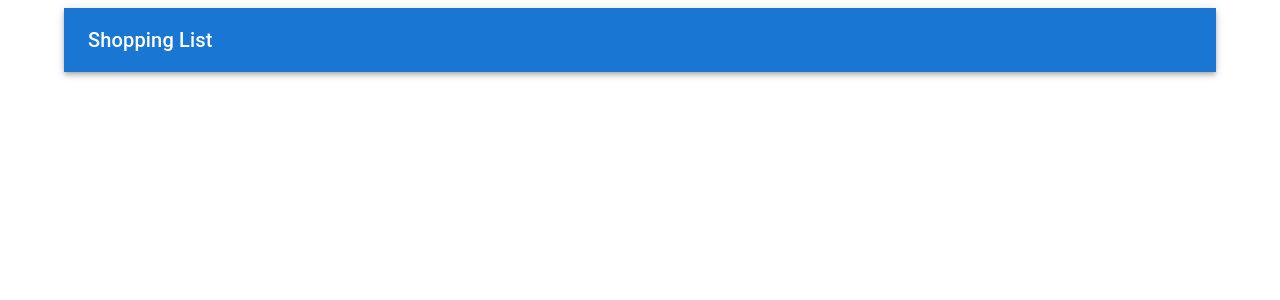
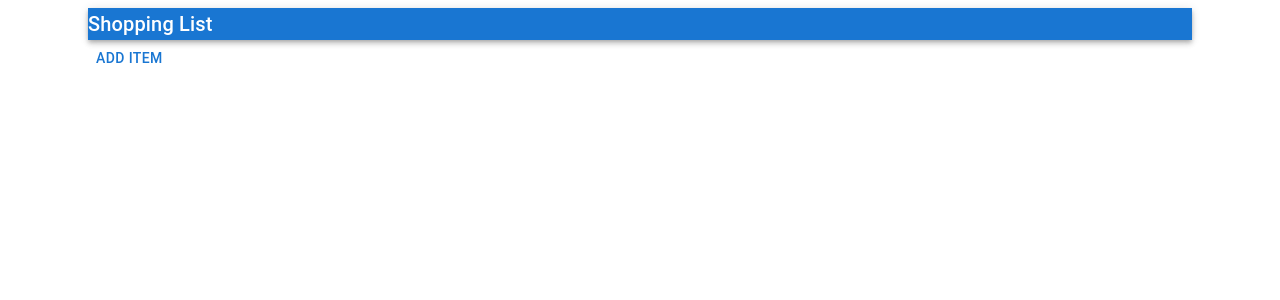
Before and after one commit to yanfangchen209/reactcarfront, a React (Create React App) app: page / in a window 1280 px wide. Shown: the top 300 px of the page. Built offline with nearby package versions, Linux system fonts and the light colour scheme; a web font is replaced by a local one.

Commit message:
complete addItem Dialog  Modal

```diff
--- /dev/null
+++ b/src/AddItemForm.tsx
@@ -0,0 +1,61 @@
+
+import React, { useState } from 'react'
+import Button from '@mui/material/Button';
+import TextField from '@mui/material/TextField';
+import Dialog from '@mui/material/Dialog';
+import DialogActions from '@mui/material/DialogActions';
+import DialogContent from '@mui/material/DialogContent';
+import DialogTitle from '@mui/material/DialogTitle';
+import {Item} from './App';
+
+type AddItemProps = {
+  addItem: (item: Item) => void;
+}
+
+
+function AddItemForm (props: AddItemProps){
+  const [open, setOpen] = useState(false);
+  //store a shopping item that the user enters, and its type is Item
+  const [item, setItem] = useState<Item>({product: '', amount: ''});
+//it specifies that the component should receive a function prop called addItem,
+//which takes an Item as its argument and returns void.
+
+
+  const handleOpen = () => {
+    setOpen(true);
+  }
+  const handleClose = () => {
+    setOpen(false);
+  }
+
+  // Calls addItem function from App.tsx and passes 'item' state into it
+  const addItemHandler = () => {
+    props.addItem(item);
+    //clear text fields and close modal dialog
+    setItem({product: '', amount: ''});
+    handleClose();
+  }
+
+  return (
+    <>
+      <Button onClick={handleOpen}>Add Item</Button>
+      {/**clicks outside of the Dialog, onClose is invoked/called */}
+      <Dialog open={open} onClose={handleClose}>
+        <DialogTitle>New Item</DialogTitle>
+        <DialogContent>
+          <TextField value={item.product} margin="dense"
+            onChange={e => setItem({...item, product: e.target.value})}
+            label="Product" fullWidth />
+          <TextField value={item.amount} margin="dense"
+            onChange={e => setItem({...item, amount: e.target.value})}
+            label="Amount" fullWidth />
+        </DialogContent>
+        <DialogActions>
+          <Button onClick={handleClose}>Cancel</Button>
+          <Button onClick={addItemHandler}>Add</Button>
+        </DialogActions>
+      </Dialog>
+    </>
+  )
+}
+export default AddItemForm;
--- a/src/App.tsx
+++ b/src/App.tsx
@@ -3,24 +3,30 @@ import Toolbar from '@mui/material/Toolbar';
 import Typography from '@mui/material/Typography';
 import Container from '@mui/material/Container';
 import CssBaseline from '@mui/material/CssBaseline';
-import Counter from './component/Counter'
 import { useEffect, useState } from 'react';
+import AddItemForm from './AddItemForm';
 
-import {QueryClient, QueryClientProvider} from '@tanstack/react-query';
-import Repositories from './component/Repositories';
-const queryClient = new QueryClient();
-/** repositories are fetched using the React Query library. We also managed to handle request
- * status easily using its built-in features. We don’t need any states to store response data
- * because React Query handles data management and caching:By using React Query, we have to write
- * less code to get proper error handling, data caching, and so on, due to the built-in functionalities
- *  that it provides. */
+//create a type for the shopping items, Item, which we will also export because we need it in other components later:
+export type Item = {
+  product: string;
+  amount: string;
+}
 function App() {
 
+ const [items, setItems] = useState<Item[]>([]);
+  const addItem = (newItem: Item) => {
+    setItems([newItem, ...items]);
+  }
   return (
     <>
-      <QueryClientProvider client={queryClient}>
-        <Repositories/>
-      </QueryClientProvider>
+      <Container>
+        <AppBar position='static'>
+          <Typography variant='h6'>
+            Shopping List
+          </Typography>
+        </AppBar>
+        <AddItemForm addItem={addItem} />
+      </Container>
 
     </>
   );
--- a/src/index.tsx
+++ b/src/index.tsx
@@ -11,12 +11,6 @@ const root = ReactDOM.createRoot(
 );
 root.render(
   <Container>
-    <AppBar position="static">
-      <Toolbar>
-        <Typography variant="h6">
-          Shopping List
-        </Typography>
-      </Toolbar>
-    </AppBar>
+    <App />
   </Container>
 );
```
Also changed, not shown: 1 other file (tests, documents, lock files or other folders).
